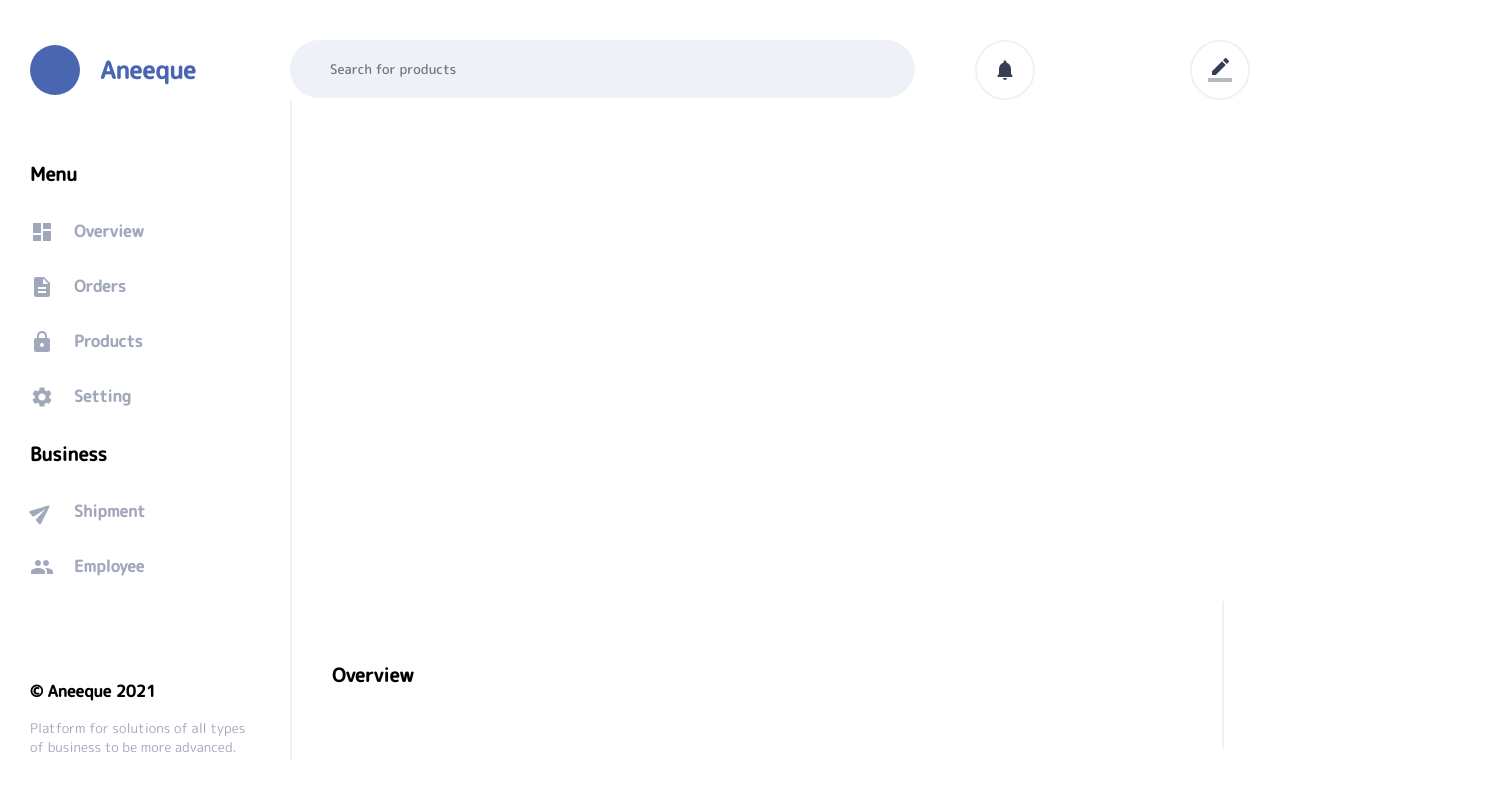
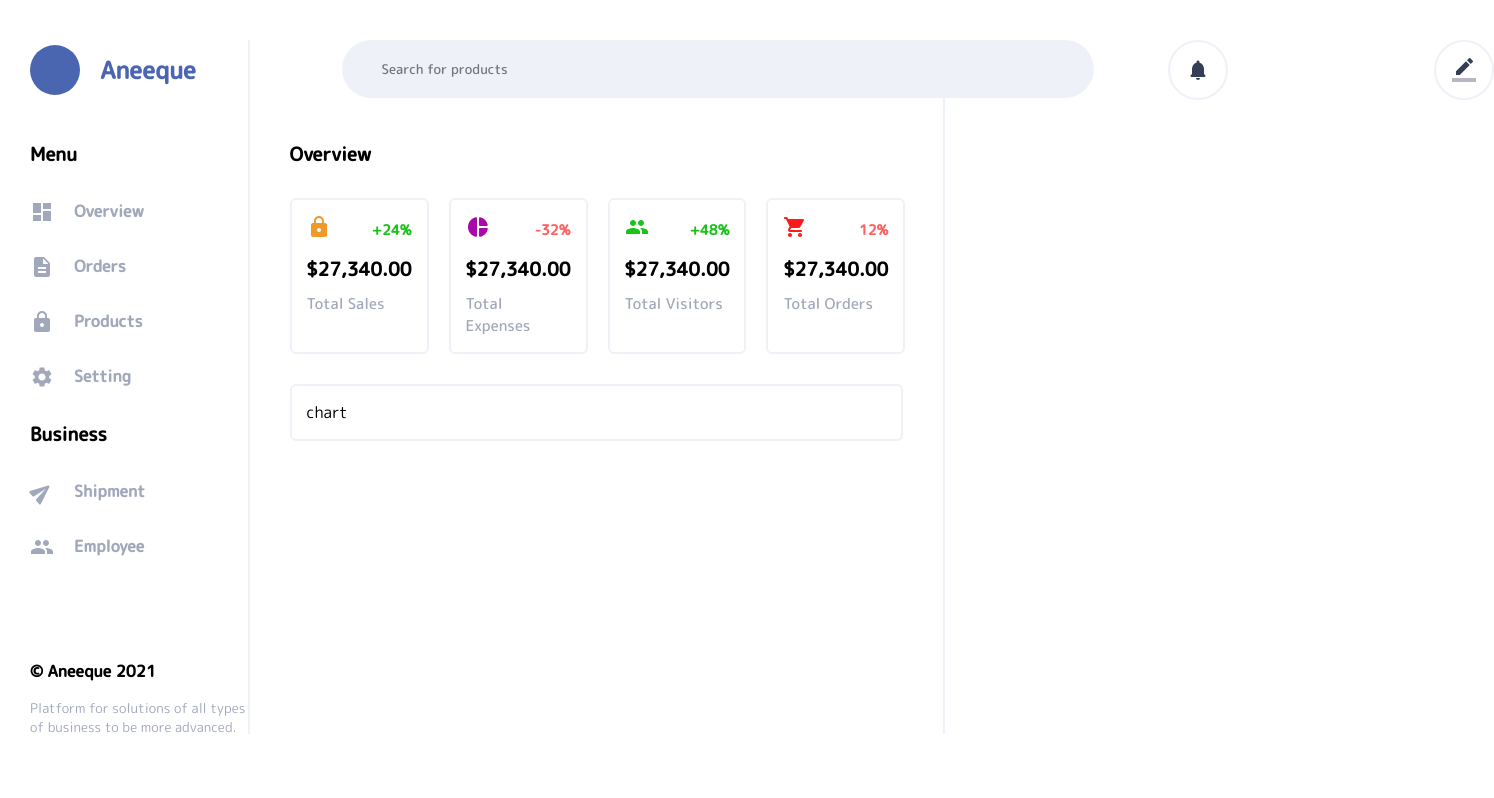
Before and after one commit to chukwuma-azubuike/aneeque, a React (Create React App) app: page / in a window 1280 px wide. Shown: the whole page, 1494 px wide, since content can reach past the window. Built offline with nearby package versions, Linux system fonts and the light colour scheme.

Commit message:
add overview section

```diff
--- a/package.json
+++ b/package.json
@@ -8,7 +8,9 @@
     "@testing-library/jest-dom": "^5.11.4",
     "@testing-library/react": "^11.1.0",
     "@testing-library/user-event": "^12.1.10",
+    "chart.js": "^3.4.1",
     "react": "^17.0.2",
+    "react-chartjs-2": "^3.0.4",
     "react-dom": "^17.0.2",
     "react-scripts": "4.0.3",
     "web-vitals": "^1.0.1"
--- a/public/index.css
+++ b/public/index.css
@@ -30,18 +30,27 @@ p {
   font-weight: bold;
 }
 
+a {
+  text-decoration: none;
+  color: unset;
+}
+
 li p {
   padding-left: 20px;
   font-weight: bold;
 }
 
-.right-border-line{
+.right-border-line {
   border-right: 2px solid #EEF2F8;
 }
 
 code {
   font-family: source-code-pro, Menlo, Monaco, Consolas, 'Courier New', monospace;
 }
+
+/* .home-font {
+  font-family: 'M PLUS Rounded 1c', sans-serif;
+} */
 
 .color {
   color: #EEF2F8;
@@ -52,4 +61,9 @@ code {
   color: #5F90D8;
   color: #4B66B1;
   color: #C96C4F;
+  color: rgb(26, 194, 26);
+  color: #ee9a2b;
+  color: rgb(170, 9, 170);
+  color: rgb(252, 26, 26);
+  color: rgb(253, 97, 97) ;
 }
--- a/src/App.js
+++ b/src/App.js
@@ -7,8 +7,10 @@ function App() {
   return (
     <div style={{ padding: '40px 30px', backgroundColor: 'EEF2F8' }} >
       <Header />
-      <SideMenu />
-      <Overview />
+      <div style={{ display: 'grid', gridTemplateColumns: '18% 57% auto' }} >
+        <SideMenu className='grid-section' />
+        <Overview className='grid-section' />
+      </div>
     </div>
   );
 }
--- a/src/components/header.jsx
+++ b/src/components/header.jsx
@@ -4,7 +4,7 @@ import Pencil from '@material-ui/icons/BorderColor';
 
 function Header(props) {
     return (
-        <div style={{ height: '60px', width: '100%', display: 'flex', position:'relative' }}>
+        <div style={{ height: '60px', width: '1464px', display: 'flex', position:'absolute' }}>
             <div style={{ width: '20%', display: 'flex', alignItems: 'center', height: '100%' }} >
                 <div style={{ height: '50px', width: '50px', background: '#4B66B1', borderRadius: '50%' }} />
                 <h2 style={{ color: '#4B66B1', paddingLeft: '20px' }} >Aneeque</h2>
@@ -15,7 +15,7 @@ function Header(props) {
                     background: '#EEF2F8', borderRadius: '50px', border: '0'
                 }} />
             </div>
-            <div style={{ width: '25%', display: 'flex', padding: '0 0 0 40px', justifyContent: 'space-between' }}>
+            <div style={{ width: '24%', display: 'flex', padding: '0 0 0 40px', justifyContent: 'space-between' }}>
                 <div style={{
                     height: '56px', width: '56px', display: 'flex', justifyContent: 'space-around',
                     borderRadius: '50%', border: '2px solid #EEF2F8', alignItems: 'center'
--- /dev/null
+++ b/src/components/income-expense-chart.jsx
@@ -0,0 +1,12 @@
+import Lock from '@material-ui/icons/Lock';
+import React from 'react';
+
+function IncomeExpenseChart(props) {
+    return (
+        <div style={{ border: '2.5px solid #EEF2F8', borderRadius: '6px', padding: '15px', marginTop: '30px' }} >
+            chart
+        </div>
+    )
+}
+
+export default IncomeExpenseChart;
--- a/src/components/metrics.jsx
+++ b/src/components/metrics.jsx
@@ -1,9 +1,17 @@
+import Lock from '@material-ui/icons/Lock';
 import React from 'react';
 
-function Metrics() {
+function Metrics(props) {
     return (
-        <div>
-
+        <div style={{ border: '2.5px solid #EEF2F8', borderRadius: '6px', padding: '15px' }} >
+            <div className='home-font' >
+                <div style={{ display: 'flex', justifyContent: 'space-between', alignItems: 'center' }} >
+                    <span>{props.icon}</span>
+                    <span style={{ color: props.color, fontSize: '14px', fontWeight:'600' }} >{props.percent}</span>
+                </div>
+                <h3 style={{ margin: '10px auto' }} >{props.amount}</h3>
+                <p style={{ color: '#A2A8BB', fontWeight: '500', fontSize: '15px', margin: '0' }}>{props.title}</p>
+            </div>
         </div>
     )
 }
--- a/src/components/overview.jsx
+++ b/src/components/overview.jsx
@@ -1,12 +1,30 @@
+import Lock from '@material-ui/icons/Lock';
+import People from '@material-ui/icons/People';
+import PieChartRounded from '@material-ui/icons/PieChartRounded';
+import ShoppingCartRounded from '@material-ui/icons/ShoppingCartRounded';
 import React from 'react';
+import IncomeExpenseChart from './income-expense-chart';
+import Metrics from './metrics';
 
 function Overview() {
     return (
-        <div className='right-border-line' style={{ width: '850px', height: '100%', padding: '60px 40px', display:'inline-block' }} >
+        <div className='right-border-line' style={{ padding: '100px 40px 0', display: 'inline-block' }} >
             <h3>Overview</h3>
-            <div>
-
+            <div style={{ marginTop: '30px', display: 'grid', gridTemplateColumns: 'auto auto auto auto', gridGap: '20px' }} >
+                <Metrics icon={<Lock style={{ color: '#ee9a2b' }} />}
+                    percent='+24%' color='rgb(26, 194, 26)'
+                    amount='$27,340.00' title='Total Sales' />
+                <Metrics icon={<PieChartRounded style={{ color: 'rgb(170, 9, 170)' }} />}
+                    percent='-32%' color='rgb(253, 97, 97)'
+                    amount='$27,340.00' title='Total Expenses' />
+                <Metrics icon={<People style={{ color: 'rgb(26, 194, 26)' }} />}
+                    percent='+48%' color='rgb(26, 194, 26)'
+                    amount='$27,340.00' title='Total Visitors' />
+                <Metrics icon={<ShoppingCartRounded style={{ color: 'rgb(252, 26, 26)' }} />}
+                    percent='12%' color='rgb(253, 97, 97)'
+                    amount='$27,340.00' title='Total Orders' />
             </div>
+            <IncomeExpenseChart />
         </div>
     )
 }
--- a/src/components/side-menu.jsx
+++ b/src/components/side-menu.jsx
@@ -13,26 +13,26 @@ import { getAllByPlaceholderText } from '@testing-library/react';
 
 function SideMenu() {
     return (
-        <nav className='right-border-line' style={{ width: '260px', height: '100%', padding: '60px 0', display:'inline-block' }} >
+        <nav className='right-border-line' style={{ padding: '100px 0px 54px', display: 'inline-block' }} >
             <h3>Menu</h3>
             <div style={{ color: '#A2A8BB' }} >
                 <ul>
-                    <li><DashboardIcon /> <p>Overview</p></li>
-                    <li><DescriptionIcon /> <p>Orders</p></li>
-                    <li><LockIcon /> <p>Products</p></li>
-                    <li><SettingsIcon /> <p>Setting</p></li>
+                    <a href=''> <li><DashboardIcon /> <p>Overview</p></li></a>
+                    <a href=''> <li><DescriptionIcon /> <p>Orders</p></li></a>
+                    <a href=''> <li><LockIcon /> <p>Products</p></li></a>
+                    <a href=''> <li><SettingsIcon /> <p>Setting</p></li></a>
                 </ul>
             </div>
             <h3>Business</h3>
             <div style={{ color: '#A2A8BB' }} >
                 <ul>
-                    <li><SendRoundedIcon style={{ transform: 'rotate(-40deg)' }} /> <p>Shipment</p></li>
-                    <li><PeopleIcon /> <p>Employee</p></li>
+                    <a href=''><li><SendRoundedIcon style={{ transform: 'rotate(-40deg)' }} /> <p>Shipment</p></li></a>
+                    <a href=''><li><PeopleIcon /> <p>Employee</p></li></a>
                 </ul>
             </div>
             <div style={{ position: 'relative', bottom: '-70px' }} >
                 <p>© Aneeque {(new Date()).getFullYear()}</p>
-                <p style={{ fontSize: 'smaller', fontWeight: '400', color:'#A2A8BB' }} >Platform for solutions of all types
+                <p style={{ fontSize: 'smaller', fontWeight: '400', color: '#A2A8BB' }} >Platform for solutions of all types
                     <br />    of business to be more advanced.</p>
             </div>
         </nav>
```
Also changed, not shown: 1 other file (tests, documents, lock files or other folders).
